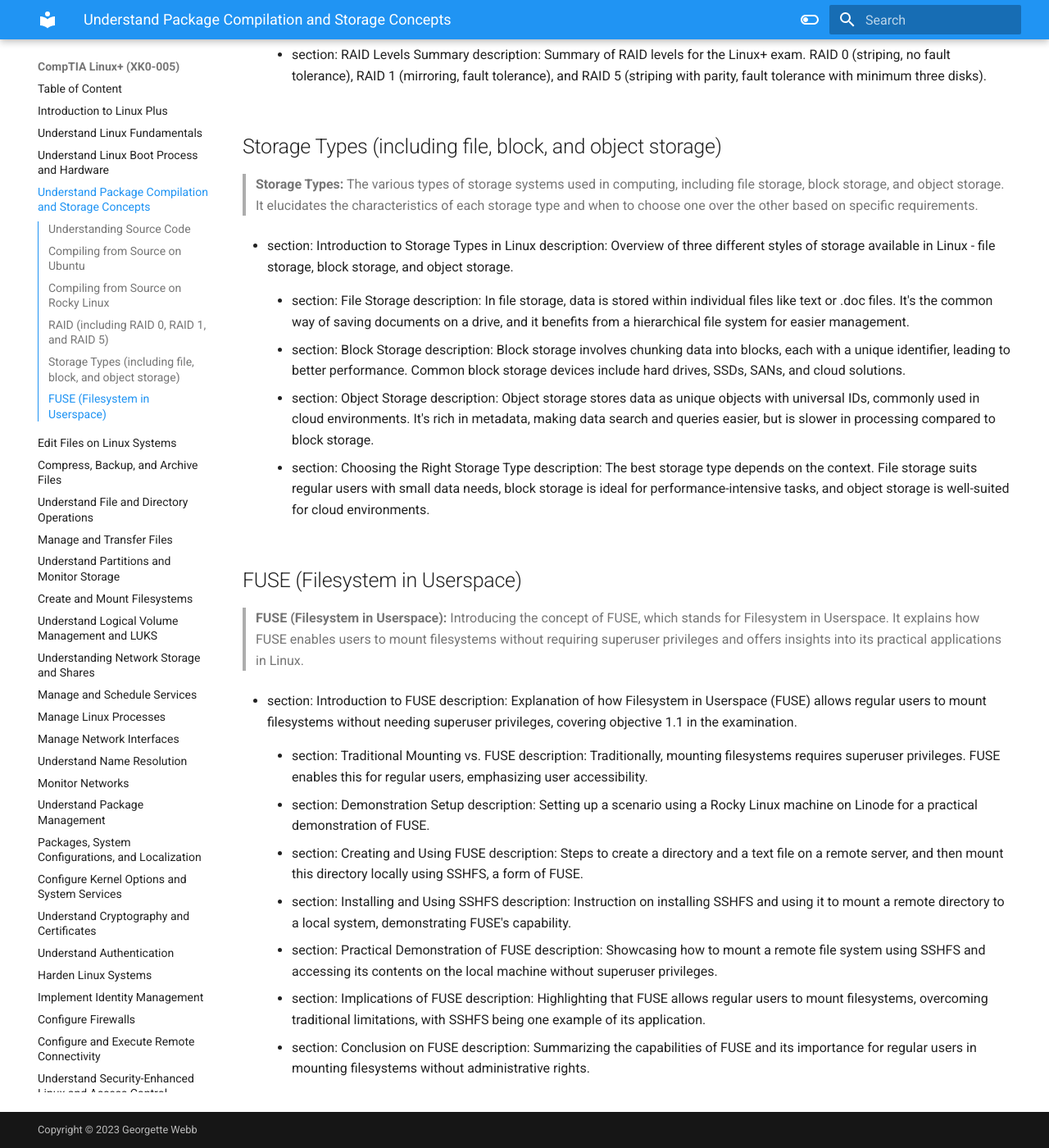
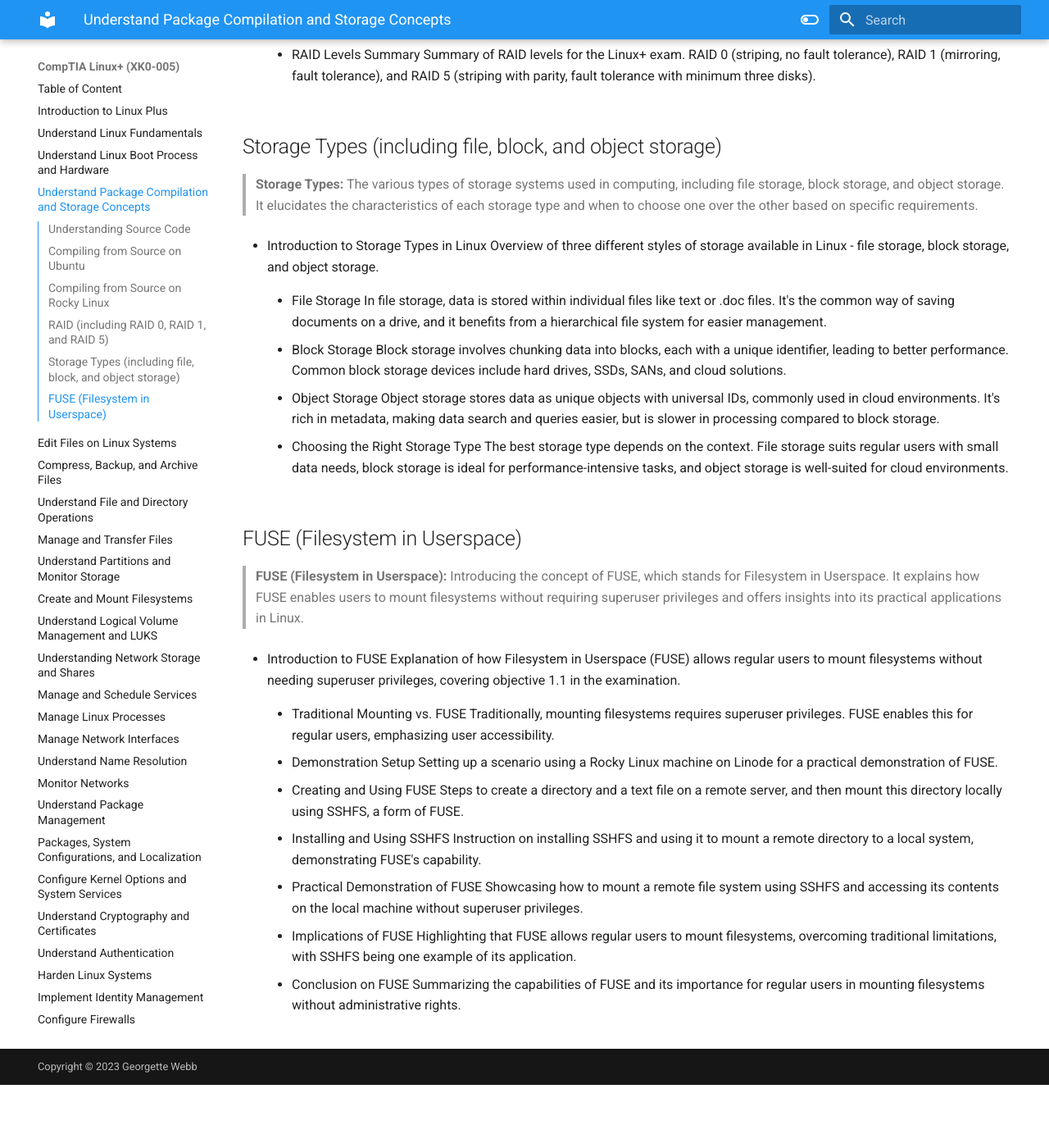
Before and after one commit to georgedigs/CompTIA-Linux-plus-XK0-005, an MkDocs documentation site: the page built from docs/03-understand-package-compilation-and-storage-concepts/index.md, in a window 1280 px wide and 1400 px high, scrolled down 2343 px. Shown: the whole window at 82% size. Built offline with MkDocs 1.6.1 and Material for MkDocs 9.7.7, drawn with Linux system fonts in a browser that asks for light colours; after the commit the page ends 3666 px from its top, so only the background shows below that; some of the changed lines change nothing that is shown; some of the changed text lies outside the part shown.

Commit message:
03 update

```diff
--- a/docs/03-understand-package-compilation-and-storage-concepts/index.md
+++ b/docs/03-understand-package-compilation-and-storage-concepts/index.md
@@ -60,69 +60,69 @@
 ## RAID (including RAID 0, RAID 1, and RAID 5)
 > **RAID (Redundant Array of Independent Disks):** The concept of RAID and its importance in data storage and redundancy. It provides explanations for different RAID levels, including RAID 0, RAID 1, and RAID 5, highlighting their distinct features and use cases.<br>
 
-- section: Introduction to Storage Redundancy
-      description: Explaining the concept of redundancy in storage to avoid single points of failure. Options like copying to USB or cloud instances for backup.
+- Introduction to Storage Redundancy
+      Explaining the concept of redundancy in storage to avoid single points of failure. Options like copying to USB or cloud instances for backup.
 
-    - section: What is RAID?
-      description: RAID stands for Redundant Array of Independent (or Inexpensive) Disks. It's a method for storing the same data in different places on multiple hard disks.
+    - What is RAID?
+      RAID stands for Redundant Array of Independent (or Inexpensive) Disks. It's a method for storing the same data in different places on multiple hard disks.
 
-    - section: Types of RAID
-      description: Discussion on two forms of RAID - hardware RAID and software RAID, with a focus on the latter as implemented by the Linux kernel.
+    - Types of RAID
+      Discussion on two forms of RAID - hardware RAID and software RAID, with a focus on the latter as implemented by the Linux kernel.
 
-    - section: RAID 0 - Striping
-      description: RAID 0 offers zero fault tolerance (striping). It improves performance but provides no redundancy, as data is split across multiple disks.
+    - RAID 0 - Striping
+      RAID 0 offers zero fault tolerance (striping). It improves performance but provides no redundancy, as data is split across multiple disks.
 
-    - section: RAID 1 - Mirroring
-      description: RAID 1 provides fault tolerance by mirroring data. It offers improved read performance but not write performance and reduces total storage capacity by half.
+    - RAID 1 - Mirroring
+      RAID 1 provides fault tolerance by mirroring data. It offers improved read performance but not write performance and reduces total storage capacity by half.
 
-    - section: RAID 5 - Striping with Parity
-      description: RAID 5 requires a minimum of three disks and uses striping with a parity bit for redundancy. It allows data reconstruction if one disk fails.
+    - RAID 5 - Striping with Parity
+      RAID 5 requires a minimum of three disks and uses striping with a parity bit for redundancy. It allows data reconstruction if one disk fails.
 
-    - section: RAID Levels Summary
-      description: Summary of RAID levels for the Linux+ exam. RAID 0 (striping, no fault tolerance), RAID 1 (mirroring, fault tolerance), and RAID 5 (striping with parity, fault tolerance with minimum three disks).
+    - RAID Levels Summary
+      Summary of RAID levels for the Linux+ exam. RAID 0 (striping, no fault tolerance), RAID 1 (mirroring, fault tolerance), and RAID 5 (striping with parity, fault tolerance with minimum three disks).
 
 ## Storage Types (including file, block, and object storage)
 > **Storage Types:** The various types of storage systems used in computing, including file storage, block storage, and object storage. It elucidates the characteristics of each storage type and when to choose one over the other based on specific requirements.<br>
 
 
-- section: Introduction to Storage Types in Linux
-    description: Overview of three different styles of storage available in Linux - file storage, block storage, and object storage.
+- Introduction to Storage Types in Linux
+    Overview of three different styles of storage available in Linux - file storage, block storage, and object storage.
 
-    - section: File Storage
-      description: In file storage, data is stored within individual files like text or .doc files. It's the common way of saving documents on a drive, and it benefits from a hierarchical file system for easier management.
+    - File Storage
+      In file storage, data is stored within individual files like text or .doc files. It's the common way of saving documents on a drive, and it benefits from a hierarchical file system for easier management.
 
-    - section: Block Storage
-      description: Block storage involves chunking data into blocks, each with a unique identifier, leading to better performance. Common block storage devices include hard drives, SSDs, SANs, and cloud solutions.
+    - Block Storage
+      Block storage involves chunking data into blocks, each with a unique identifier, leading to better performance. Common block storage devices include hard drives, SSDs, SANs, and cloud solutions.
 
-    - section: Object Storage
-      description: Object storage stores data as unique objects with universal IDs, commonly used in cloud environments. It's rich in metadata, making data search and queries easier, but is slower in processing compared to block storage.
+    - Object Storage
+      Object storage stores data as unique objects with universal IDs, commonly used in cloud environments. It's rich in metadata, making data search and queries easier, but is slower in processing compared to block storage.
 
-    - section: Choosing the Right Storage Type
-      description: The best storage type depends on the context. File storage suits regular users with small data needs, block storage is ideal for performance-intensive tasks, and object storage is well-suited for cloud environments.
+    - Choosing the Right Storage Type
+      The best storage type depends on the context. File storage suits regular users with small data needs, block storage is ideal for performance-intensive tasks, and object storage is well-suited for cloud environments.
 
 ## FUSE (Filesystem in Userspace)
 > **FUSE (Filesystem in Userspace):** Introducing the concept of FUSE, which stands for Filesystem in Userspace. It explains how FUSE enables users to mount filesystems without requiring superuser privileges and offers insights into its practical applications in Linux.<br>
 
-- section: Introduction to FUSE
-    description: Explanation of how Filesystem in Userspace (FUSE) allows regular users to mount filesystems without needing superuser privileges, covering objective 1.1 in the examination.
+- Introduction to FUSE
+    Explanation of how Filesystem in Userspace (FUSE) allows regular users to mount filesystems without needing superuser privileges, covering objective 1.1 in the examination.
 
-    - section: Traditional Mounting vs. FUSE
-      description: Traditionally, mounting filesystems requires superuser privileges. FUSE enables this for regular users, emphasizing user accessibility.
+    - Traditional Mounting vs. FUSE
+      Traditionally, mounting filesystems requires superuser privileges. FUSE enables this for regular users, emphasizing user accessibility.
 
-    - section: Demonstration Setup
-      description: Setting up a scenario using a Rocky Linux machine on Linode for a practical demonstration of FUSE.
+    - Demonstration Setup
+      Setting up a scenario using a Rocky Linux machine on Linode for a practical demonstration of FUSE.
 
-    - section: Creating and Using FUSE
-      description: Steps to create a directory and a text file on a remote server, and then mount this directory locally using SSHFS, a form of FUSE.
+    - Creating and Using FUSE
+      Steps to create a directory and a text file on a remote server, and then mount this directory locally using SSHFS, a form of FUSE.
 
-    - section: Installing and Using SSHFS
-      description: Instruction on installing SSHFS and using it to mount a remote directory to a local system, demonstrating FUSE's capability.
+    - Installing and Using SSHFS
+      Instruction on installing SSHFS and using it to mount a remote directory to a local system, demonstrating FUSE's capability.
 
-    - section: Practical Demonstration of FUSE
-      description: Showcasing how to mount a remote file system using SSHFS and accessing its contents on the local machine without superuser privileges.
+    - Practical Demonstration of FUSE
+      Showcasing how to mount a remote file system using SSHFS and accessing its contents on the local machine without superuser privileges.
 
-    - section: Implications of FUSE
-      description: Highlighting that FUSE allows regular users to mount filesystems, overcoming traditional limitations, with SSHFS being one example of its application.
+    - Implications of FUSE
+      Highlighting that FUSE allows regular users to mount filesystems, overcoming traditional limitations, with SSHFS being one example of its application.
 
-    - section: Conclusion on FUSE
-      description: Summarizing the capabilities of FUSE and its importance for regular users in mounting filesystems without administrative rights.
+    - Conclusion on FUSE
+      Summarizing the capabilities of FUSE and its importance for regular users in mounting filesystems without administrative rights.
```
